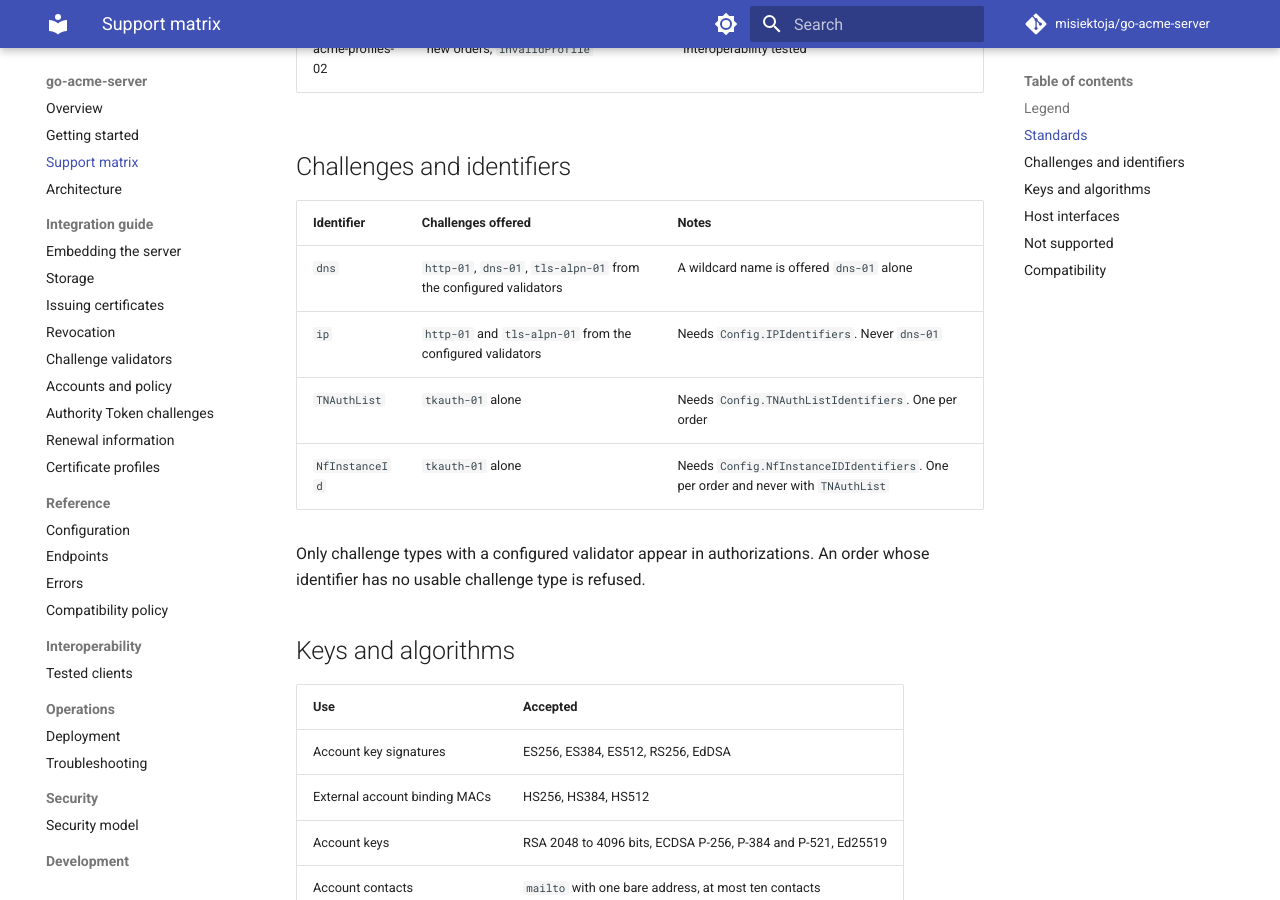
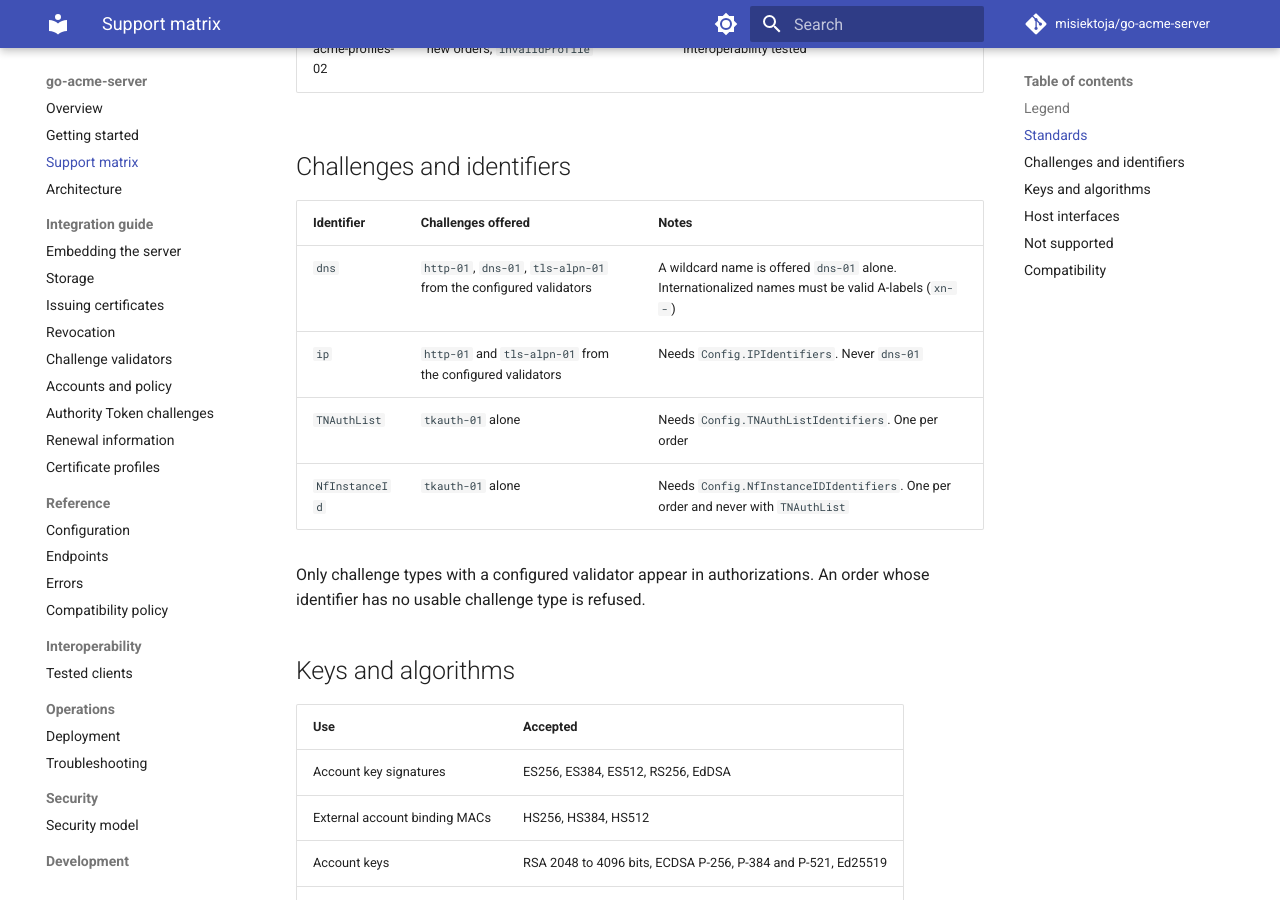
Before and after one commit to misiektoja/go-acme-server, an MkDocs documentation site: the page built from docs/support-matrix.md, in a window 1280 px wide and 900 px high, scrolled down 1297 px. Built offline with MkDocs 1.6.1 and Material for MkDocs 9.7.7, drawn with Linux system fonts in a browser that asks for light colours; comment, search, counter and statistics services are not loaded.

Commit message:
docs: describe the A-label check and its x/text dependency

```diff
--- a/docs/support-matrix.md
+++ b/docs/support-matrix.md
@@ -27,7 +27,7 @@ What the library implements, what a configuration field turns on and what is out
 
 | Identifier | Challenges offered | Notes |
 | --- | --- | --- |
-| `dns` | `http-01`, `dns-01`, `tls-alpn-01` from the configured validators | A wildcard name is offered `dns-01` alone |
+| `dns` | `http-01`, `dns-01`, `tls-alpn-01` from the configured validators | A wildcard name is offered `dns-01` alone. Internationalized names must be valid A-labels (`xn--`) |
 | `ip` | `http-01` and `tls-alpn-01` from the configured validators | Needs `Config.IPIdentifiers`. Never `dns-01` |
 | `TNAuthList` | `tkauth-01` alone | Needs `Config.TNAuthListIdentifiers`. One per order |
 | `NfInstanceId` | `tkauth-01` alone | Needs `Config.NfInstanceIDIdentifiers`. One per order and never with `TNAuthList` |
```
Also changed, not shown: DEPENDENCIES.md (+2 -1 lines).
